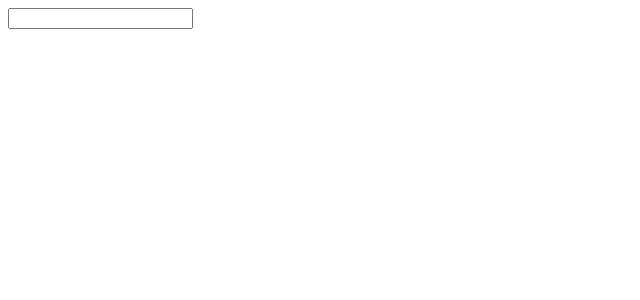
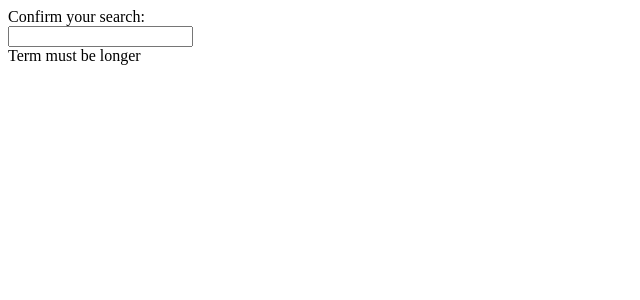
Before and after one commit to Aman07a/react-pics, a React (Create React App) app: page / in a window 1280 px wide. Shown: the top 300 px of the page, without its empty margins (0-640 px from the left). Built offline with nearby package versions, Linux system fonts and the light colour scheme.

Commit message:
[Optional] OK But Why?

```diff
--- a/src/components/SearchBar.js
+++ b/src/components/SearchBar.js
@@ -10,13 +10,17 @@ function SearchBar({ onSubmit }) {
   };
 
   const handleChange = (event) => {
-    setTerm(event.target.value);
+    setTerm(event.target.value.replace(/[a-z/, '']/, ""));
   };
 
   return (
     <div>
       <form onSubmit={handleFormSubmit}>
+        Confirm your search: {term}
+        <br />
         <input value={term} onChange={handleChange} />
+        <br />
+        {term.length < 3 && "Term must be longer"}
       </form>
     </div>
   );
```
